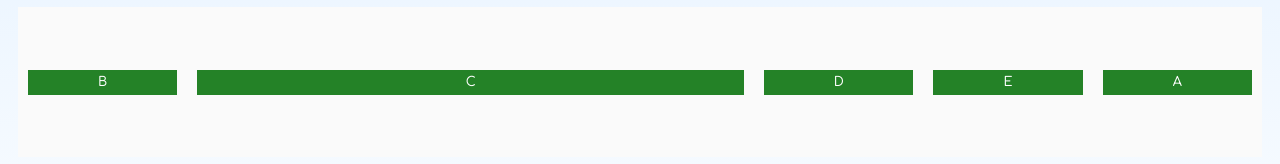
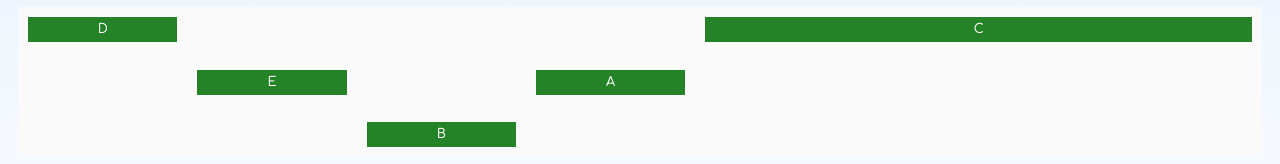
Before and after one commit to makisa99/css-practice, a plain HTML site: page index.html in a window 1280 px wide. Shown: the part 743-907 px from the top of the page. Drawn offline with Linux system fonts and the light colour scheme.

Commit message:
Update index.html

```diff
--- a/index.html
+++ b/index.html
@@ -56,30 +56,40 @@
 		</form>
 	<!-- 	<div id="landscape-image"></div> -->
 		<div class="container">
+			<div class="container-item" style="order: 4;
+			flex: 1 1 50px;
+			align-self: center;
+			/*flex-grow: 1;
+			flex-shrink: 1;
+			flex-basis: 50px;*/
+			">A</div>
+			<div class="container-item" style="order: 3;
+			/*flex-grow: 1;
+			flex-shrink: 1;
+			flex-basis: 50px;*/
+			flex: 1 3 50px;
+			align-self: flex-end;
+			">B</div>
 			<div class="container-item" style="order: 5;
-			flex-grow: 1;
-			flex-shrink: ;
-			flex-basis: 50px;
-			">A</div>
+			/*flex-grow: 5;
+			flex-shrink: 1;
+			flex-basis: 50px;*/
+			flex: 5 1 50px;
+			align-self: flex-start;
+			">C</div>
 			<div class="container-item" style="order: 1;
-			flex-grow: 1;
-			flex-shrink: ;
-			flex-basis: 50px;
-			">B</div>
+			/*flex-grow: 1;
+			flex-shrink: 3;
+			flex-basis: 50px;*/
+			flex: 1 0 50px;
+			align-self: flex-start;
+			">D</div>
 			<div class="container-item" style="order: 2;
-			flex-grow: 5;
-			flex-shrink: ;
-			flex-basis: 50px;
-			">C</div>
-			<div class="container-item" style="order: 3;
-			flex-grow: 1;
-			flex-shrink: ;
-			flex-basis: 50px;
-			">D</div>
-			<div class="container-item" style="order: 4;
-			flex-grow: 1;
-			flex-shrink: ;
-			flex-basis: 50px;
+			/*flex-grow: 1;
+			flex-shrink: 1;
+			flex-basis: 50px;*/
+			flex: 1 1 50px;
+			align-self: center;
 			">E</div>
 			<!-- <div class="container-item">F</div>
 			<div class="container-item">G</div>
```
